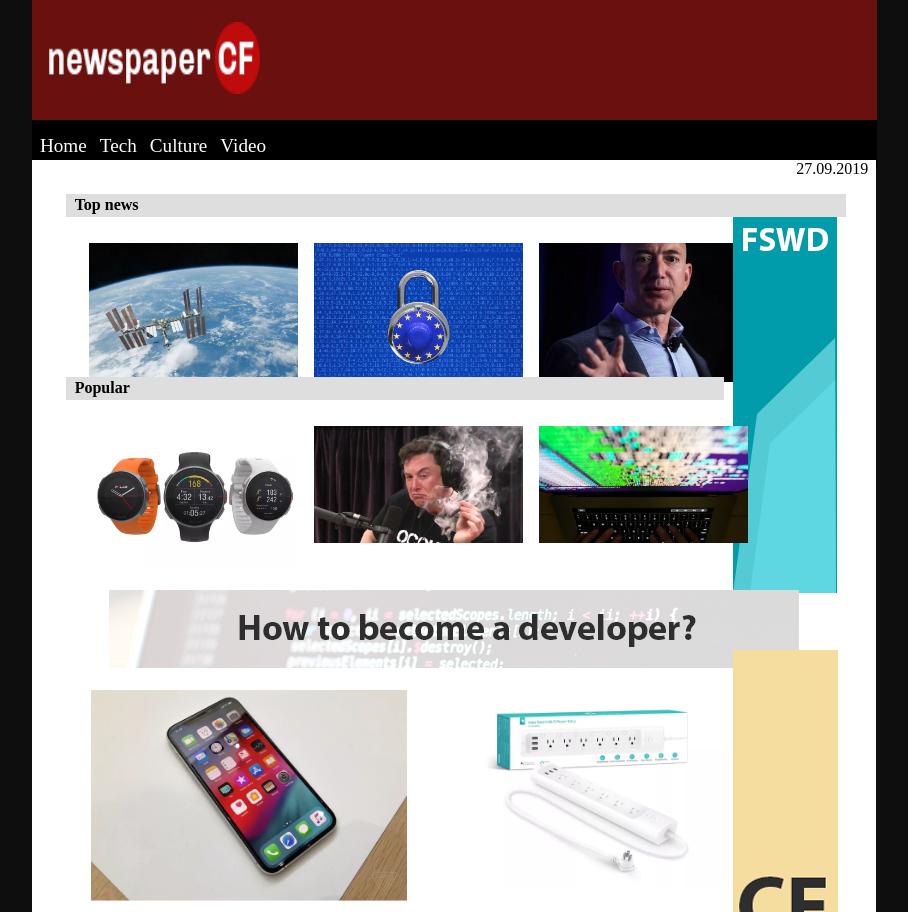
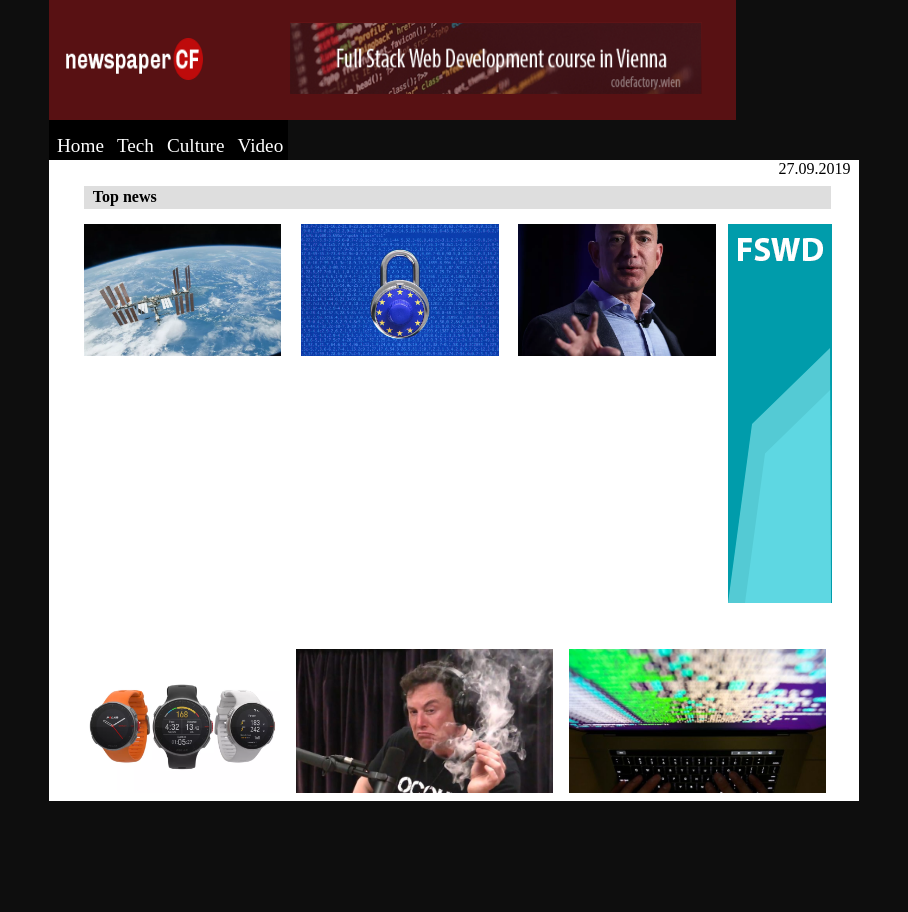
Before and after one commit to SebiCF/WF-SebastianMalcher-CodeReview-01, a plain HTML site: page index.html in a window 1280 px wide. Shown: the top 912 px of the page, without its empty margins (191-1099 px from the left). After the commit the page ends 801 px from the top, so only its background shows below. Drawn offline with Linux system fonts and the light colour scheme.

Commit message:
Many changes

```diff
--- a/css/style.css
+++ b/css/style.css
@@ -3,29 +3,33 @@ body {
 }
 
 #main {
-    margin-left: 17%;
-    margin-right: 17%;
+    max-width: 800px;
+     margin: auto;
 }
 
 
 #header {
     height: 120px;
-    background-color: #6A100F;
+    background-color: #581113;
     position: absolute;
     top: 0px;
-    width: 66%;
+     max-width: 800px;
+         margin: auto;
+
 }
 
 #header > img {
    margin-top: 22px;
-    margin-right: 55px;
+       margin-left: 12%;
        height: 60%;
        width: 60%;
 }
 
 #header > #logo {
-width: 25%;
+    width: 20%;
         margin-left: 17px;
+        height: 35%;
+        margin-bottom: 2%;
 }
 
 #article {
@@ -39,11 +43,8 @@ margin-left: 17px;
 div[class^=headerdiv] {
     height: 1.3em;
         background-color: #DEDEDE;
-    margin-right: 4%;
-    margin-left: 4%;
-    width: 91.4%;
-    top: 8px;
-    position: relative;
+        margin-left: 4.3%;
+        width: 91.2%;
         padding-left: 9px;
         padding-top: 2px;
         padding-bottom: 0px;
@@ -60,22 +61,36 @@ div[class^=headerdiv] {
 }
 
 .flex1{
-    margin: 15px;
+    display: flex;
+    flex-wrap: wrap;
+    margin-left: 3.1%;
+    margin-right: 3.1%;
+    align-items: baseline;
+    justify-content: space-around;
+    /*margin: 15px;
     margin-left: 49px;
     height: 100%;
     width: 75%;
-    display: flex;
     justify-content: space-around;
     align-content: space-around;
-    margin-top: 26px;
+    margin-top: 26px;*/
 
 }
 .flexc1{
-height: 33%;
-width: 33%;
+  width: 26%;
       margin: 8px;
+      margin-top: 2%;
+}
+div > .flexc12{
+  width: 26%;
+      margin: 8px;
+      margin-top: 6%;
+
 }
 
+img.imggrow{
+    flex-grow: 2;
+}
 .flexc2{
     height: 88%;
     width: 50%;
@@ -102,9 +117,8 @@ margin: 8px;
         padding-left: 5px;
 }
 img[class^=banner] {
-        margin-left: 83%;
-        position: static;
-        margin-top: -22.6%;
+align-self: flex-start;
+margin-top: 2%;
         }
 #banner1 {
     margin-top: -32.5%;
@@ -114,6 +128,7 @@ img[class^=banner] {
 #howtobanner {
     margin-left: 15px;
 }
+
 ul {
     list-style-type: none;
     margin: 0;
@@ -144,6 +159,8 @@ li a {
 	position: absolute;
 	align-content: center;
     background-color: black;
-    width: 66%;
+     max-width: 800px;
+         margin: auto;
+    }
 
 }
--- a/index.html
+++ b/index.html
@@ -24,6 +24,8 @@
             </ul>
         </div>
 
+
+
         <div id="article">
         	<p style="text-align: right; margin: 8px">27.09.2019</p>
         	<div class="headerdiv">
@@ -34,16 +36,24 @@
         		<img class="flexc1" src="./pictures/nasa.png" alt="">
         		<img class="flexc1" src="./pictures/eu.png" alt="">
         		<img class="flexc1" src="./pictures/bezos.png" alt="">
+        	    <img class ="banner" src="./pictures/fswdbanner2.png" alt="">
+
+             <!--<div class="headerdiv1">
+        		<b>Popular</b>
+        	</div>-->
+        		<img class="flexc1 flexc12" src="./pictures/watches.png" alt="">
+        		<img class="flexc1 flexc12 imggrow" src="./pictures/musksmokes.png" alt="">
+        		<img class="flexc1 flexc12 imggrow" src="./pictures/snowden.png" alt="">
         	</div>
-        	<img class ="banner" src="./pictures/fswdbanner2.png" alt="">
-        	<div class="headerdiv1">
-        		<b>Popular</b>
-        	</div>
-        	<div class="flex1">
-        		<img class="flexc1" src="./pictures/watches.png" alt="">
-        		<img class="flexc1" src="./pictures/musksmokes.png" alt="">
-        		<img class="flexc1" src="./pictures/snowden.png" alt="">
-        	</div>
+
+
+
+
+
+<!--
+
+
+
 <div id="flex2">
 	<img src="./pictures/developerbanner.png" alt="">
 </div>
@@ -58,7 +68,7 @@
     	<img class="flexc2 flexc23" src="./pictures/earbuds.png" alt="">
     	<img class="flexc2 flexc23" src="./pictures/spotify.png" alt="">
 
-        </div>
+        </div>-->
 </body>
 
 </html>
```
Lines whose indentation alone changed are shown as unchanged.
